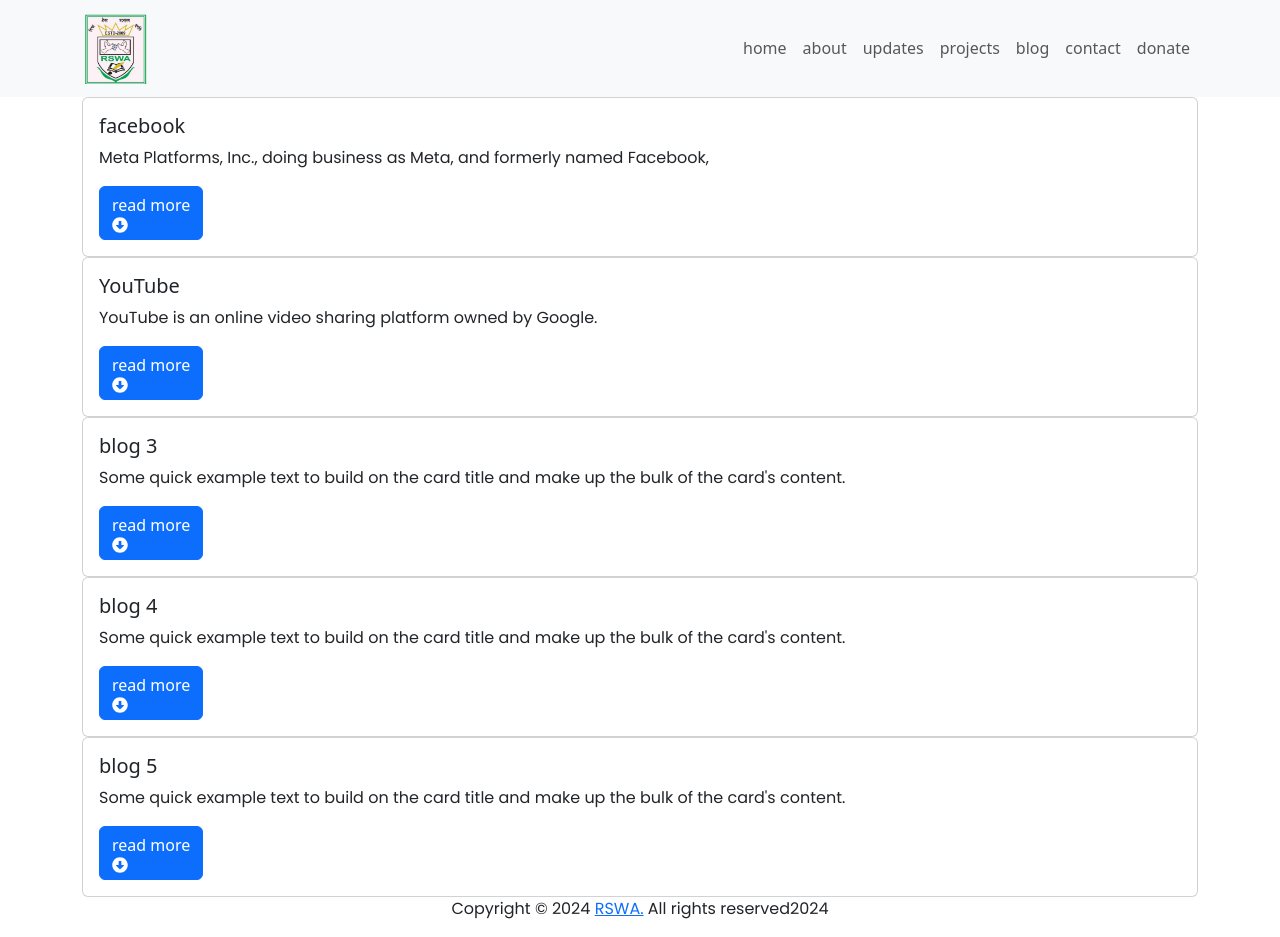
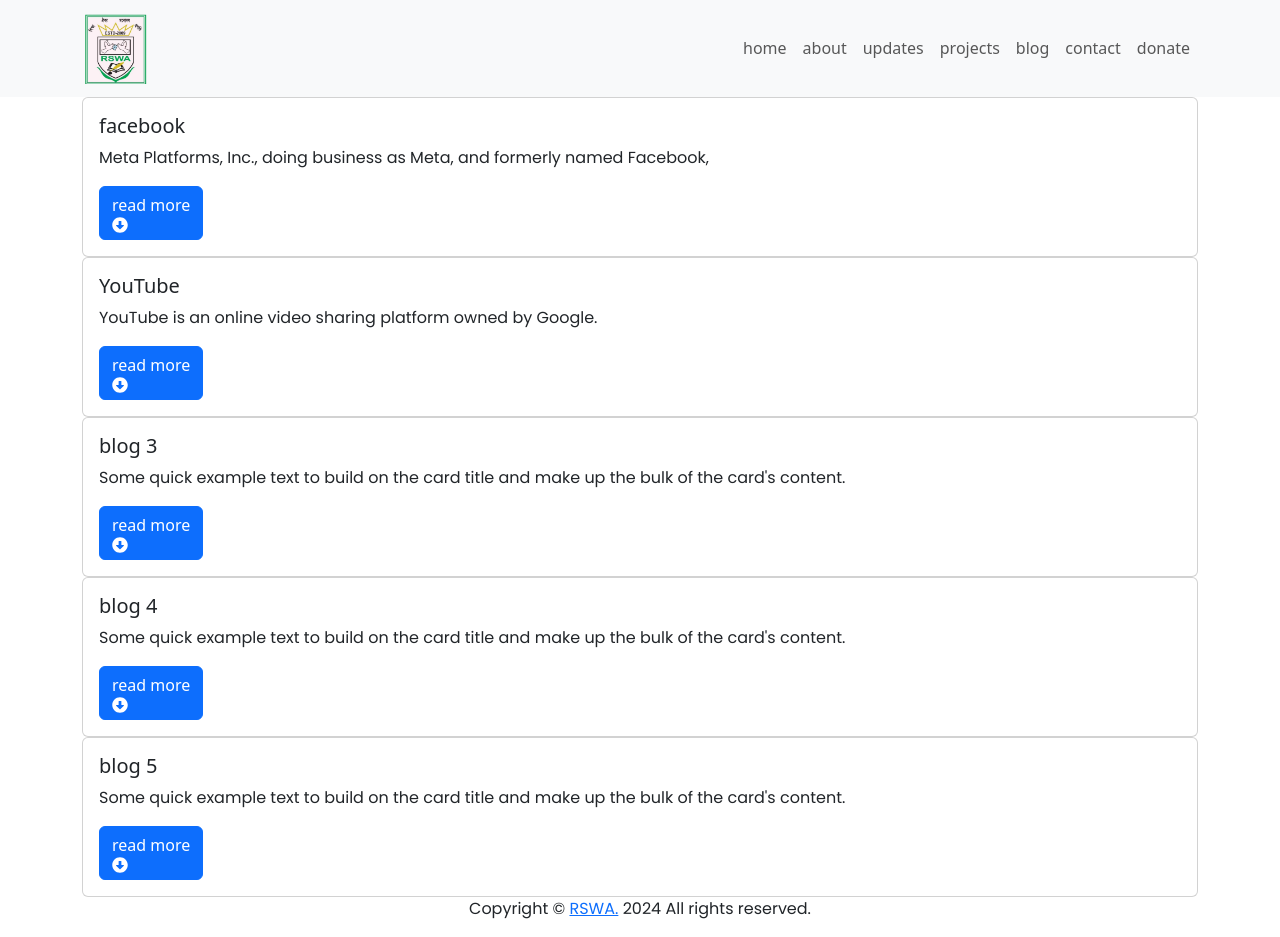
Before and after one commit to ashiful2002/rswa, a React (Vite) app: page /Blog in a window 1280 px wide. Built offline with nearby package versions, Linux system fonts and the light colour scheme.

Commit message:
added map collapsable blog

```diff
--- a/src/Layout/BsNAvbar.jsx
+++ b/src/Layout/BsNAvbar.jsx
@@ -20,8 +20,7 @@
             <Nav className="ms-auto">
               {navigation.map((item) => (
                 <Nav.Link className="btn" key={item.id} href={item.url}>
-                    {item.title}
-
+                  {item.title}
                 </Nav.Link>
               ))}
             </Nav>
@@ -30,7 +29,14 @@
       </Navbar>
       <Outlet />
       <div className="text-center capitalize">
-        <p> Copyright © {date} <a href="#" className="no-underline">RSWA.</a> All rights reserved{date}</p>
+        <p>
+          {" "}
+          Copyright ©{" "}
+          <a href="#" className="no-underline">
+            RSWA.
+          </a>{" "}
+          {date} All rights reserved.
+        </p>
       </div>
     </>
   );
```
